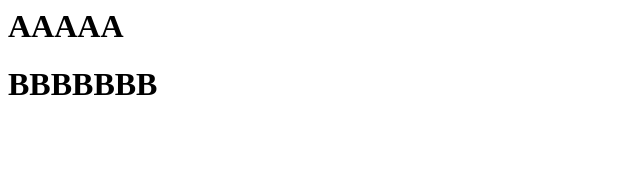
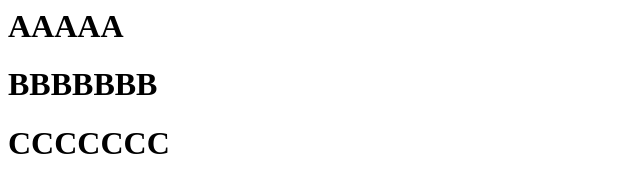
Before and after one commit to camilaZea/MonProjet2, a plain HTML site: page index.htm in a window 1280 px wide. Shown: the whole page, without its empty margins (0-640 px from the left). Drawn offline with Linux system fonts and the light colour scheme.

Commit message:
B1159 CCCCCC

```diff
--- a/index.htm
+++ b/index.htm
@@ -8,5 +8,6 @@
 <body>
     <h1>AAAAA</h1>
     <h1>BBBBBBB</h1>
+    <h1>CCCCCCC</h1>
 </body>
 </html>
```
